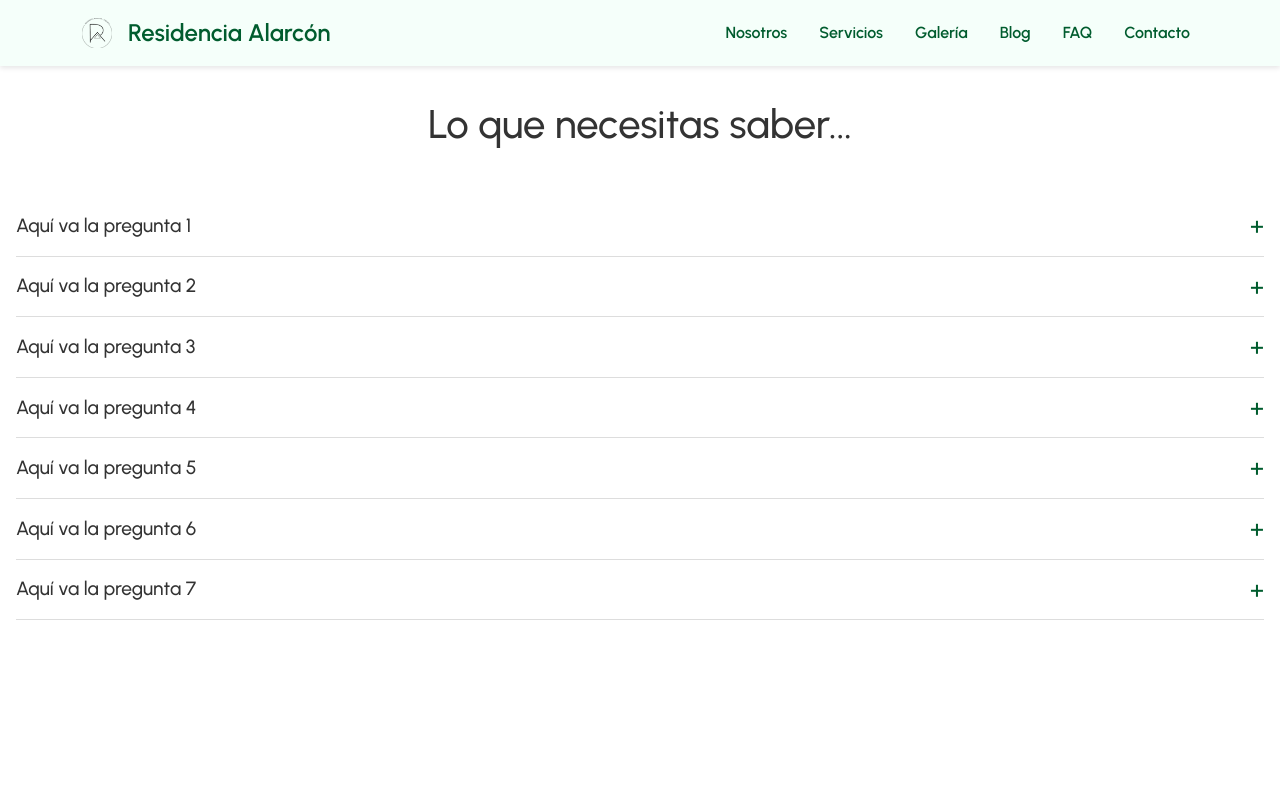
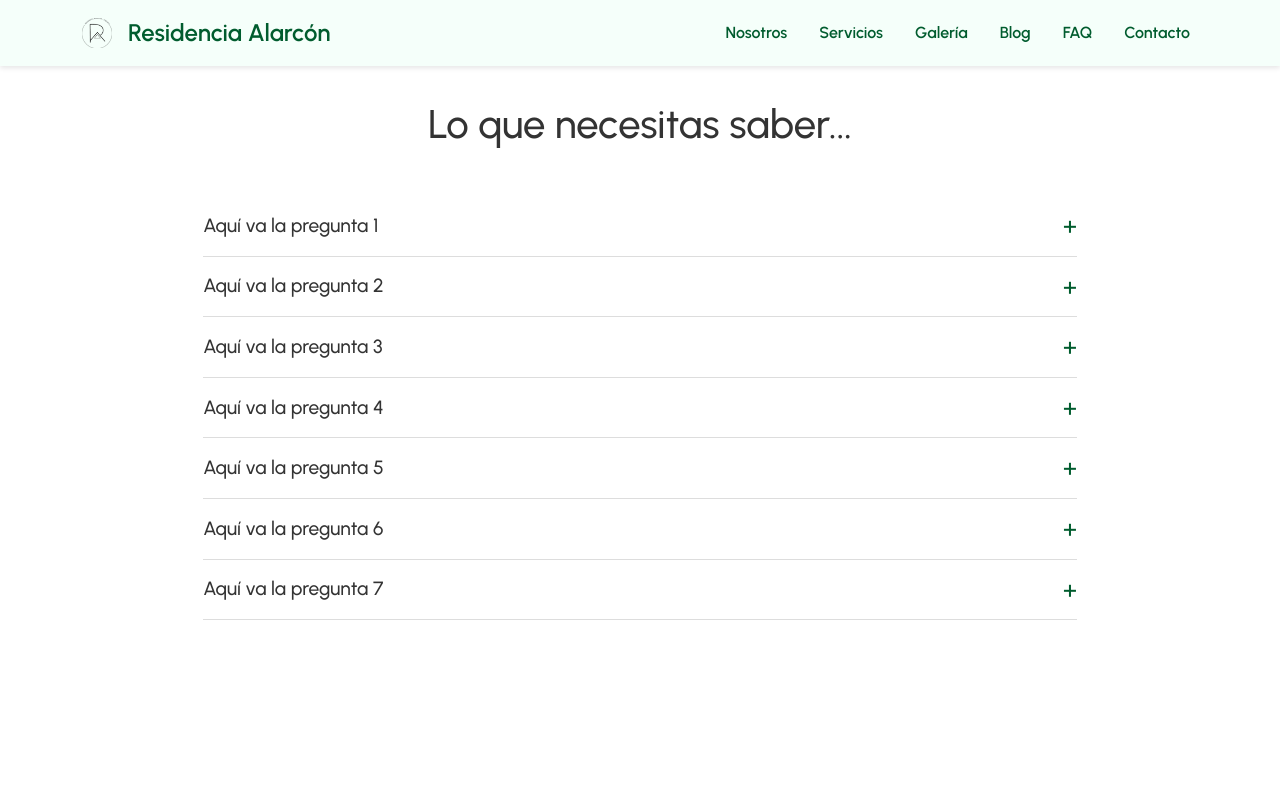
Before and after one commit to steph-d989/residencia_alarcon, a React (Vite) app in the folder client/: page /FAQ in a window 1280 px wide. Shown: the top 800 px of the page. Built offline with nearby package versions, Linux system fonts and the light colour scheme.

Commit message:
retoques finales

```diff
--- a/client/src/styles/components/_FAQ.scss
+++ b/client/src/styles/components/_FAQ.scss
@@ -7,7 +7,7 @@
 
   .faq-list {
     overflow-y: auto; // Habilita el scroll solo dentro de la lista si es necesario
-    width: 100%;
+    width: 70%;
     flex-grow: 1;
     margin: 0 auto;
 
```
